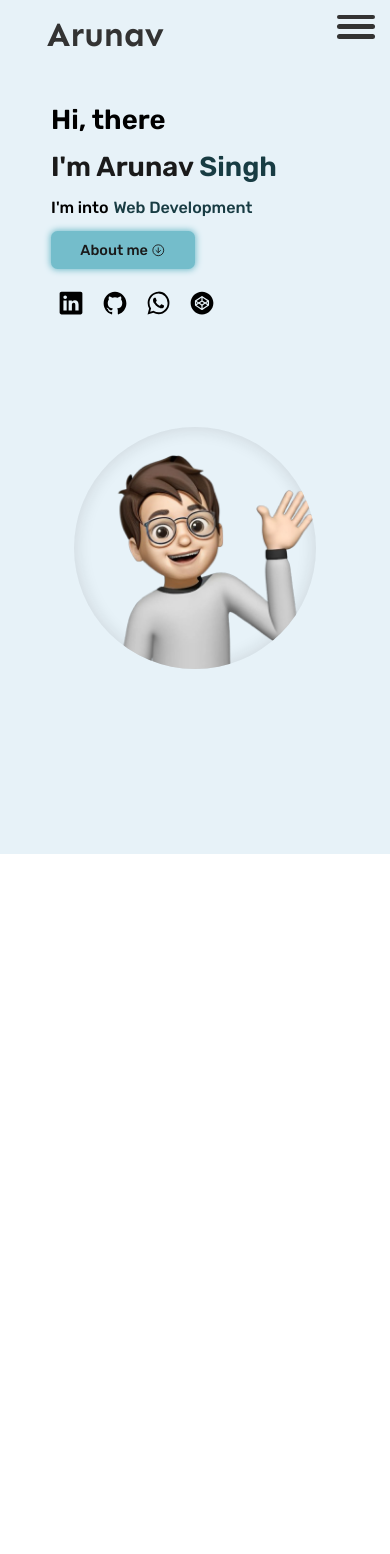
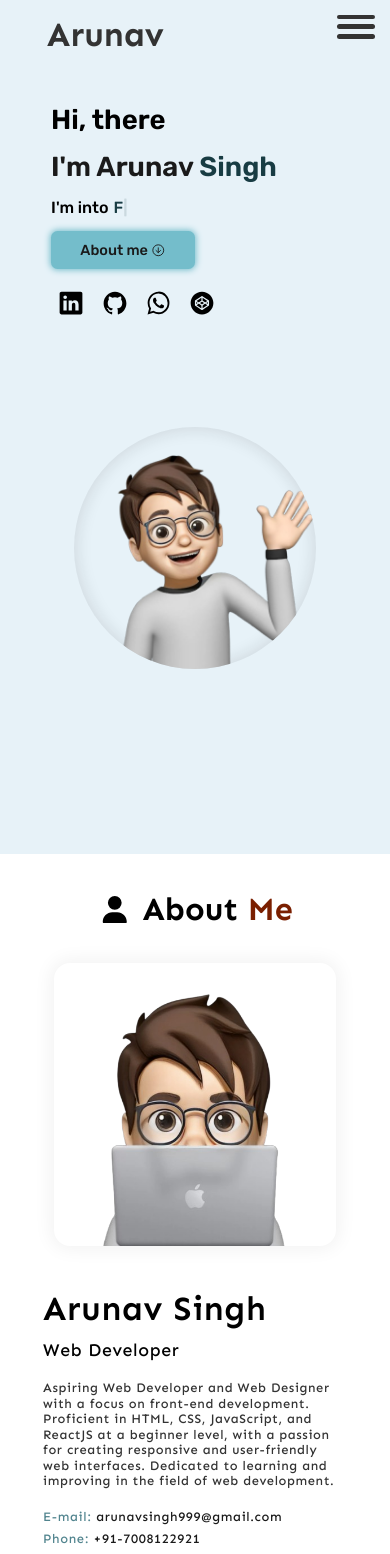
Before and after one commit to arunav999/My-Portfolio, a React (Vite) app: page / in a window 390 px wide. Shown: the top 1554 px of the page. Before the commit the page ends 854 px from the top, so only its background shows below. Built offline with nearby package versions, Linux system fonts and the light colour scheme.

Commit message:
completed r-design for about-me seciton and skill-section

```diff
--- a/src/Components/Main component/Contents/AboutMe.css
+++ b/src/Components/Main component/Contents/AboutMe.css
@@ -2,7 +2,6 @@
 /* ABOUT ME */
 /* ************************* */
 .aboutMeSection {
-  display: none;
   height: 95vh;
   padding: 2.6rem 0;
 }
--- a/src/responsive.css
+++ b/src/responsive.css
@@ -292,17 +292,25 @@
 /* ************************* */
 @media (max-width: 30.75rem) {
 
-  .sec-container,
+  /* .sec-container, */
   /* .header, */
-  .hero-section,
-  .aboutMeSection,
-  .skillsSection,
+  /* .hero-section, */
+  /* .aboutMeSection, */
+  /* .skillsSection, */
   .eduSection,
   .proSection,
   .contactSection,
   .footer {
     /* max-width: 100%; */
     display: none;
+  }
+
+  .sec-container {
+    width: 100%;
+  }
+
+  .heading-secondary{
+    font-size: 4rem;
   }
 
   /* ************************* */
@@ -352,6 +360,31 @@
     width: 30rem;
   }
 
+  /* ************************* */
+  /* ABOUT_ME-SECTION */
+  /* ************************* */
+  .aboutMeSection{
+    height: 110vh;
+  }
+
+  .content {
+    width: 100%;
+    padding: 0 9%;
+  }
+
+  .content .desc{
+    letter-spacing: 0.6px;
+  }
+
+  .box-container{
+    gap: 0.6rem;
+  }
+
+  .contact-link span{
+    font-size: 1.6rem;
+  }
+
+
   /* .pro-box {
     height: 100%;
     width: 100%;
```
